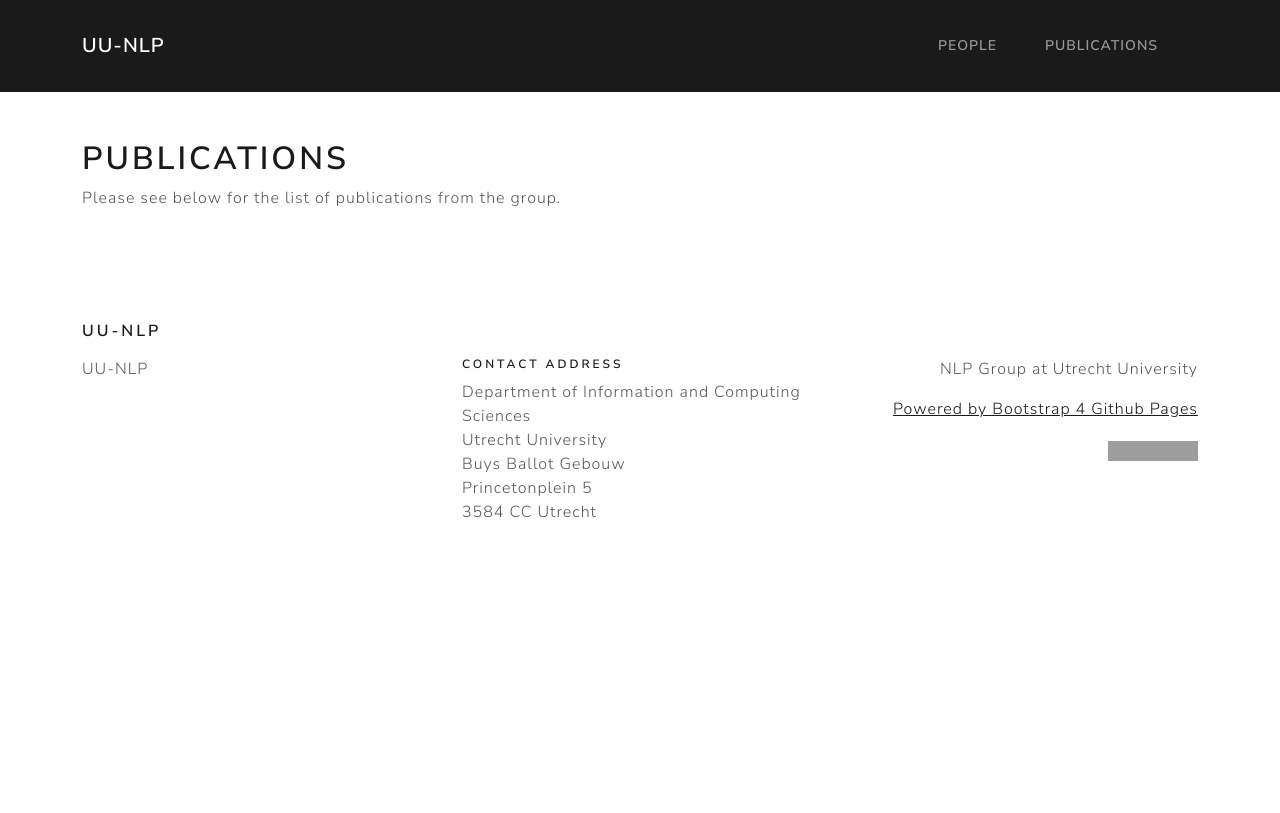
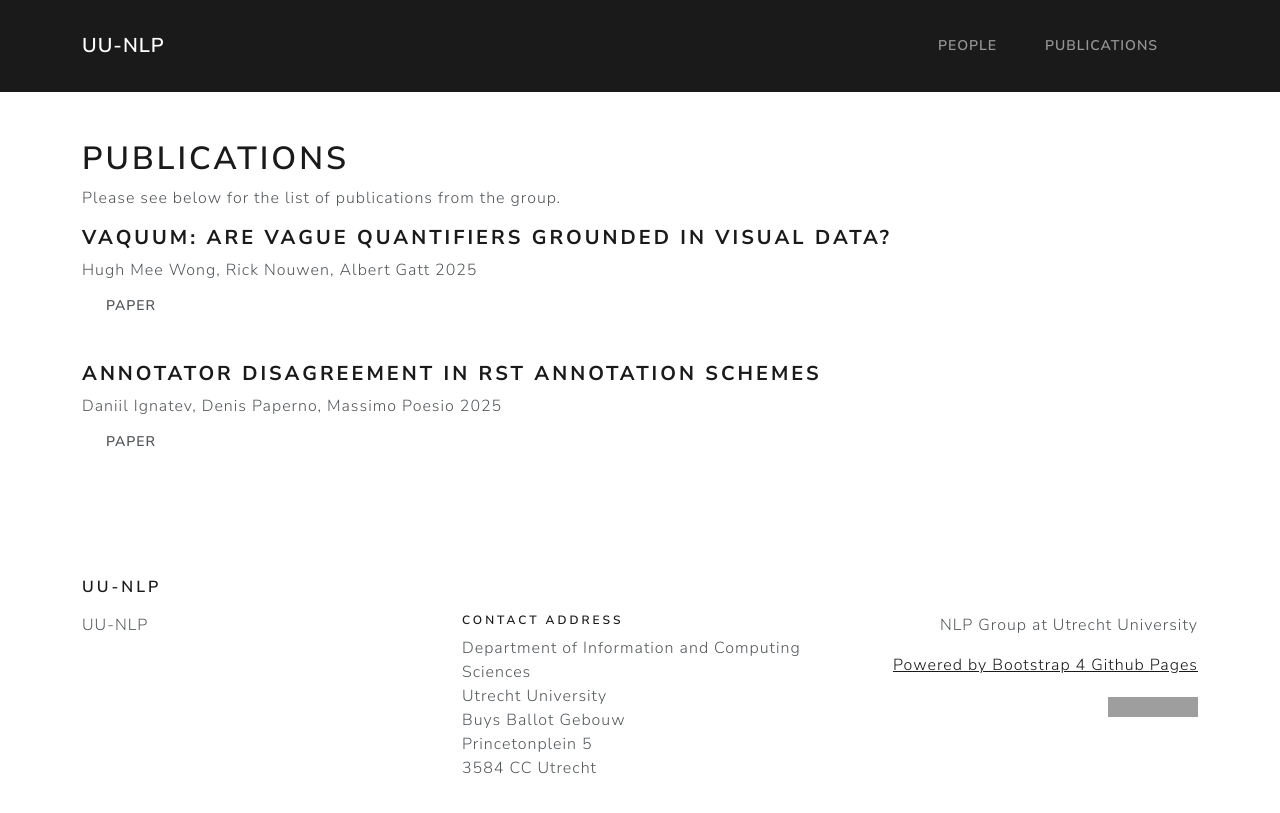
Before and after one commit to thaoanhdang/uu-nlp.github.io, a Jekyll site: the page built from publications.md, in a window 1280 px wide. Shown: the top 813 px of the page. Built offline with Jekyll 4.4.1, drawn with Linux system fonts in a browser that asks for light colours; our own code applies the rules of GitHub Pages for plain Markdown files; grey boxes are pictures that could not be loaded.

Commit message:
Update publications.md

```diff
--- a/publications.md
+++ b/publications.md
@@ -3,3 +3,15 @@ title: Publications
 permalink: /publications/
 ---
 Please see below for the list of publications from the group.
+
+#### **VAQUUM: Are Vague Quantifiers Grounded in Visual Data?**
+Hugh Mee Wong, Rick Nouwen, Albert Gatt
+2025
+<a href="https://arxiv.org/abs/2502.11874" class="btn btn-blue">paper</a>
+
+---
+
+#### **Annotator disagreement in RST annotation schemes**
+Daniil Ignatev, Denis Paperno, Massimo Poesio
+2025
+<a href="https://openpublishing.library.umass.edu/scil/article/id/3137/" class="btn btn-blue">paper</a>
```
